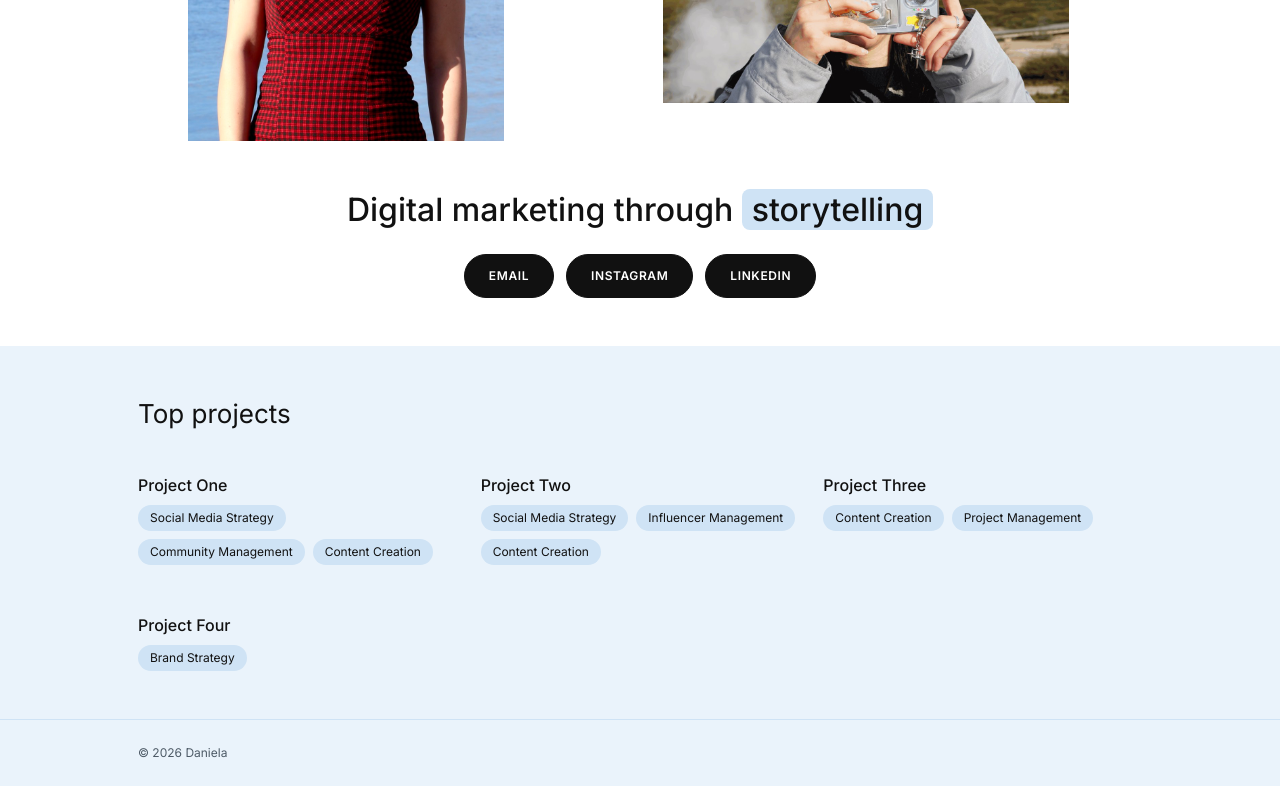
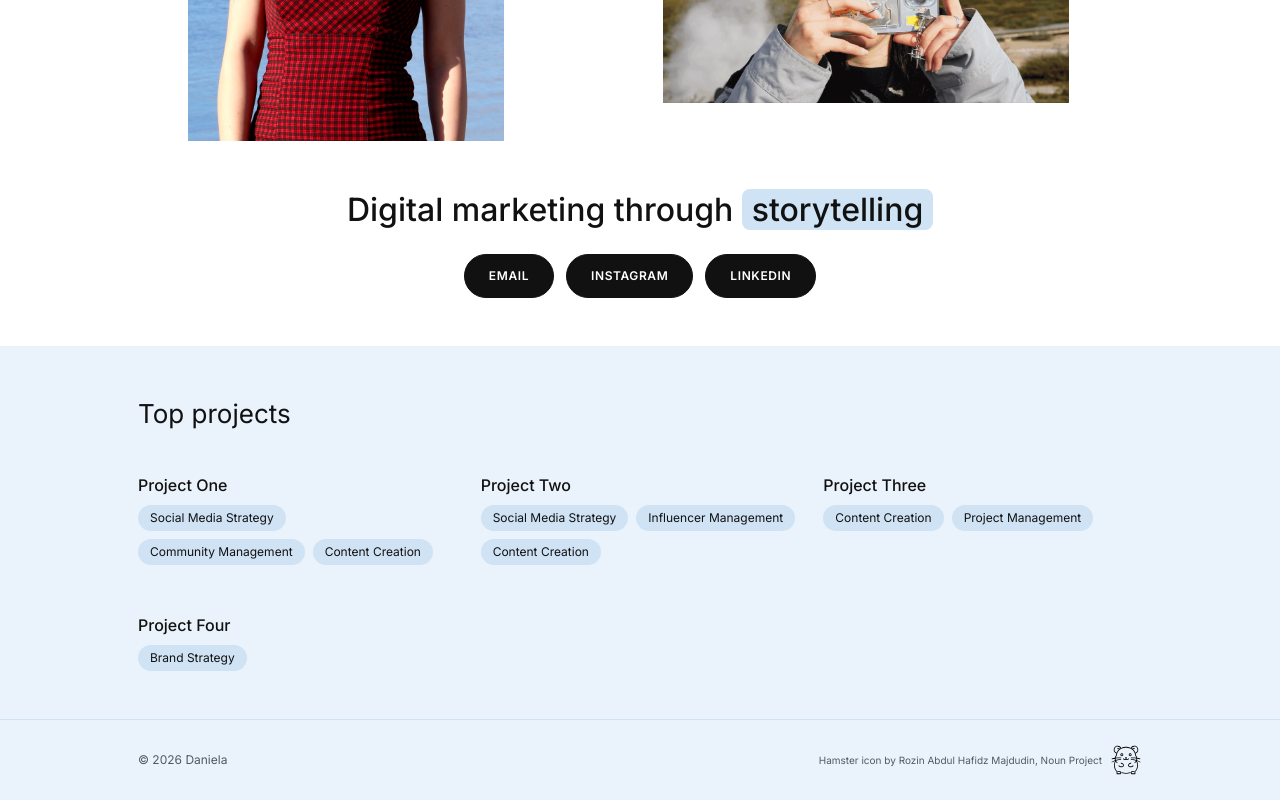
Before and after one commit to cvallescristian/dani-portfolio, a React (Vite) app: page / in a window 1280 px wide. Shown: the part 516-1316 px from the top of the page. Built offline with nearby package versions, Linux system fonts and the light colour scheme.

Commit message:
feat: add hamster icon to footer

```diff
--- a/src/components/Footer.css
+++ b/src/components/Footer.css
@@ -5,3 +5,28 @@
   font-size: var(--fs-xs);
   color: var(--color-text-on-accent);
 }
+
+.footer__inner {
+  display: flex;
+  flex-wrap: wrap;
+  align-items: center;
+  justify-content: space-between;
+  gap: var(--space-3);
+}
+
+.footer__mascot {
+  display: flex;
+  align-items: center;
+  gap: var(--space-2);
+  margin-left: auto;
+}
+
+.footer__credit {
+  font-size: 0.625rem;
+  text-decoration: none;
+}
+
+.footer__icon {
+  width: 32px;
+  height: 32px;
+}
--- a/src/components/Footer.tsx
+++ b/src/components/Footer.tsx
@@ -1,11 +1,25 @@
 import { profile } from '../data/profile'
+import hamster from '../assets/hamster.svg'
 import './Footer.css'
 
 function Footer() {
   return (
     <footer className="footer">
-      <div className="container">
-        © {new Date().getFullYear()} {profile.name}
+      <div className="container footer__inner">
+        <span>
+          © {new Date().getFullYear()} {profile.name}
+        </span>
+        <div className="footer__mascot">
+          <a
+            className="footer__credit"
+            href="https://thenounproject.com/icon/hamster-8019703/"
+            target="_blank"
+            rel="noopener noreferrer"
+          >
+            Hamster icon by Rozin Abdul Hafidz Majdudin, Noun Project
+          </a>
+          <img className="footer__icon" src={hamster} alt="" width="32" height="32" />
+        </div>
       </div>
     </footer>
   )
```
Also changed, not shown: src/assets/hamster.svg (added).
